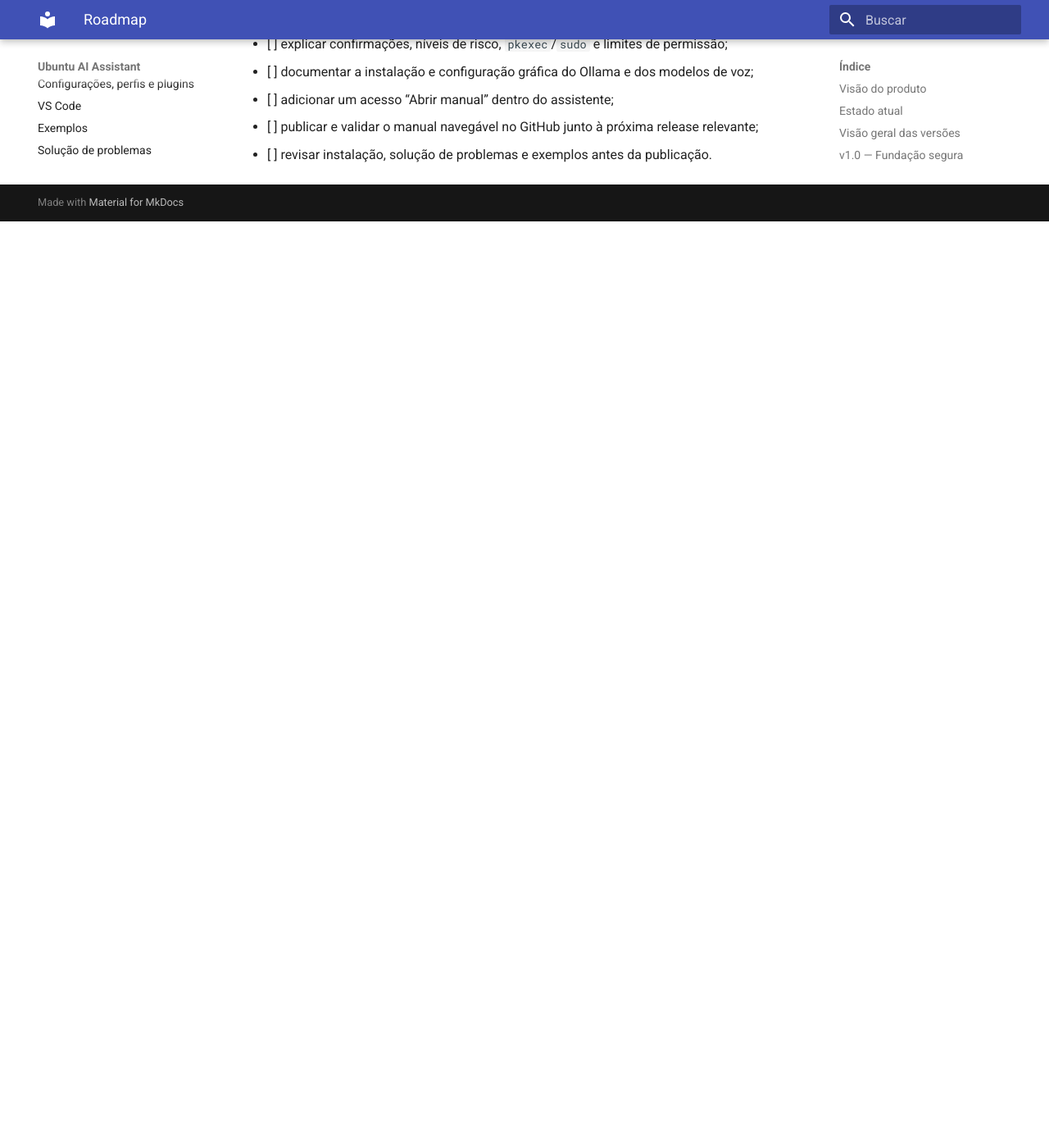
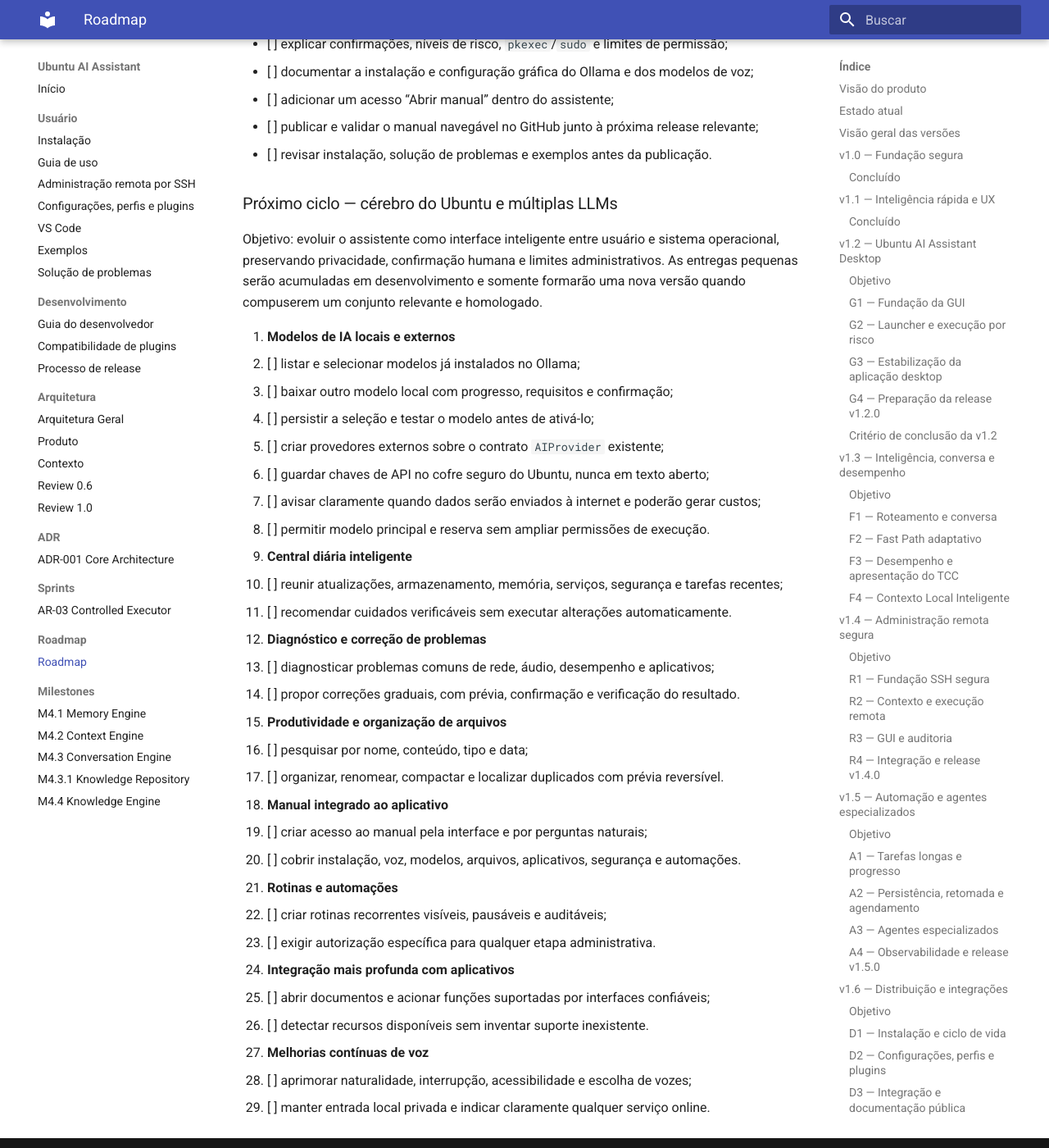
Before and after one commit to andrefeitoza-dev/ubuntu-ai-assistant, an MkDocs documentation site: the page built from docs/roadmap.md, in a window 1280 px wide and 1400 px high, scrolled down 15722 px. Shown: the whole window at 82% size. Built offline with MkDocs 1.6.1 and Material for MkDocs 9.7.7, drawn with Linux system fonts in a browser that asks for light colours; before the commit the page ends 15992 px from its top, so only the background shows below that.

Commit message:
docs: planejar multiplas llms e cerebro do ubuntu

```diff
--- a/docs/roadmap.md
+++ b/docs/roadmap.md
@@ -533,3 +533,40 @@ execução local, transparência e confirmação proporcional ao risco.
 - [ ] adicionar um acesso “Abrir manual” dentro do assistente;
 - [ ] publicar e validar o manual navegável no GitHub junto à próxima release relevante;
 - [ ] revisar instalação, solução de problemas e exemplos antes da publicação.
+
+### Próximo ciclo — cérebro do Ubuntu e múltiplas LLMs
+
+Objetivo: evoluir o assistente como interface inteligente entre usuário e sistema
+operacional, preservando privacidade, confirmação humana e limites administrativos.
+As entregas pequenas serão acumuladas em desenvolvimento e somente formarão uma
+nova versão quando compuserem um conjunto relevante e homologado.
+
+1. **Modelos de IA locais e externos**
+   - [ ] listar e selecionar modelos já instalados no Ollama;
+   - [ ] baixar outro modelo local com progresso, requisitos e confirmação;
+   - [ ] persistir a seleção e testar o modelo antes de ativá-lo;
+   - [ ] criar provedores externos sobre o contrato `AIProvider` existente;
+   - [ ] guardar chaves de API no cofre seguro do Ubuntu, nunca em texto aberto;
+   - [ ] avisar claramente quando dados serão enviados à internet e poderão gerar custos;
+   - [ ] permitir modelo principal e reserva sem ampliar permissões de execução.
+2. **Central diária inteligente**
+   - [ ] reunir atualizações, armazenamento, memória, serviços, segurança e tarefas recentes;
+   - [ ] recomendar cuidados verificáveis sem executar alterações automaticamente.
+3. **Diagnóstico e correção de problemas**
+   - [ ] diagnosticar problemas comuns de rede, áudio, desempenho e aplicativos;
+   - [ ] propor correções graduais, com prévia, confirmação e verificação do resultado.
+4. **Produtividade e organização de arquivos**
+   - [ ] pesquisar por nome, conteúdo, tipo e data;
+   - [ ] organizar, renomear, compactar e localizar duplicados com prévia reversível.
+5. **Manual integrado ao aplicativo**
+   - [ ] criar acesso ao manual pela interface e por perguntas naturais;
+   - [ ] cobrir instalação, voz, modelos, arquivos, aplicativos, segurança e automações.
+6. **Rotinas e automações**
+   - [ ] criar rotinas recorrentes visíveis, pausáveis e auditáveis;
+   - [ ] exigir autorização específica para qualquer etapa administrativa.
+7. **Integração mais profunda com aplicativos**
+   - [ ] abrir documentos e acionar funções suportadas por interfaces confiáveis;
+   - [ ] detectar recursos disponíveis sem inventar suporte inexistente.
+8. **Melhorias contínuas de voz**
+   - [ ] aprimorar naturalidade, interrupção, acessibilidade e escolha de vozes;
+   - [ ] manter entrada local privada e indicar claramente qualquer serviço online.
```
Also changed, not shown: docs/checkpoint.md (+10 -0 lines).
